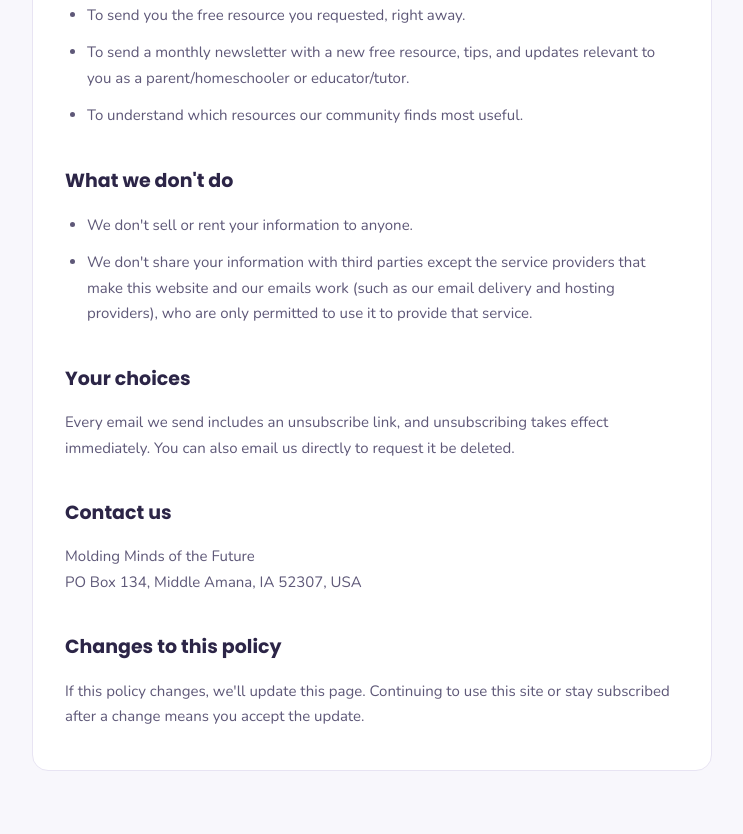
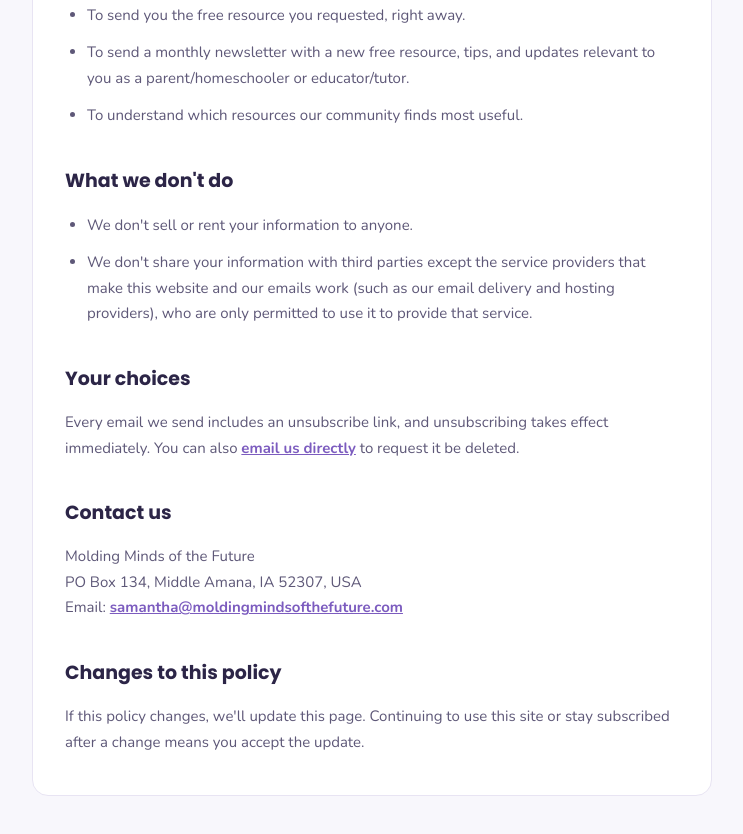
Before and after one commit to samanthamheinze/moldingmindsofthefuture, a website: page privacy/index.html in a window 1280 px wide. Shown: the part 532-1366 px from the top of the page, without its empty margins (268-1011 px from the left). Drawn offline with nearby package versions, Linux system fonts and the light colour scheme.

Commit message:
Three fixes: pill wrap, privacy page email, honeypot robustness
- Home: "10 minute activities" pill now sits on its own line in the
  Families card, instead of sharing a row with the others.
- Privacy page: added samantha@moldingmindsofthefuture.com as a real
  mailto link in both the "Your choices" deletion-request sentence
  and the Contact Us section, which previously only listed the PO Box
  despite telling people they could email to request deletion.
- Free Resources: the spam-honeypot "Website" field used
  position:absolute;left:-9999px, which only hides correctly relative
  to whichever ancestor happens to establish the positioning context
  (confirmed it IS actually off-screen today, with no page overflow),
  but that's fragile and depends on layout elsewhere never changing.
  Switched to the standard clip-rect "visually hidden" pattern, which
  doesn't depend on any ancestor's position at all.

```diff
--- a/privacy/index.html
+++ b/privacy/index.html
@@ -49,10 +49,10 @@
       </ul>
 
       <h2>Your choices</h2>
-      <p>Every email we send includes an unsubscribe link, and unsubscribing takes effect immediately. You can also email us directly to request it be deleted.</p>
+      <p>Every email we send includes an unsubscribe link, and unsubscribing takes effect immediately. You can also <a href="mailto:samantha@moldingmindsofthefuture.com">email us directly</a> to request it be deleted.</p>
 
       <h2>Contact us</h2>
-      <p>Molding Minds of the Future<br>PO Box 134, Middle Amana, IA 52307, USA</p>
+      <p>Molding Minds of the Future<br>PO Box 134, Middle Amana, IA 52307, USA<br>Email: <a href="mailto:samantha@moldingmindsofthefuture.com">samantha@moldingmindsofthefuture.com</a></p>
 
       <h2>Changes to this policy</h2>
       <p>If this policy changes, we'll update this page. Continuing to use this site or stay subscribed after a change means you accept the update.</p>
```
Also changed, not shown: free-resources/index.html (+1 -1 lines), home/index.html (+1 -1 lines).
